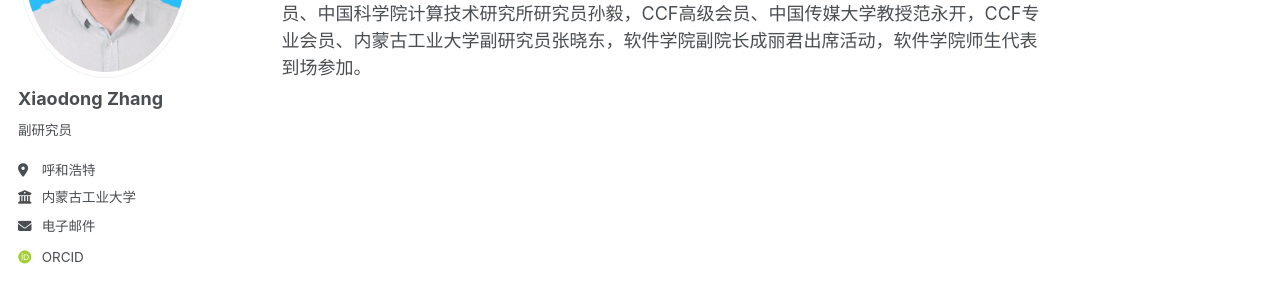
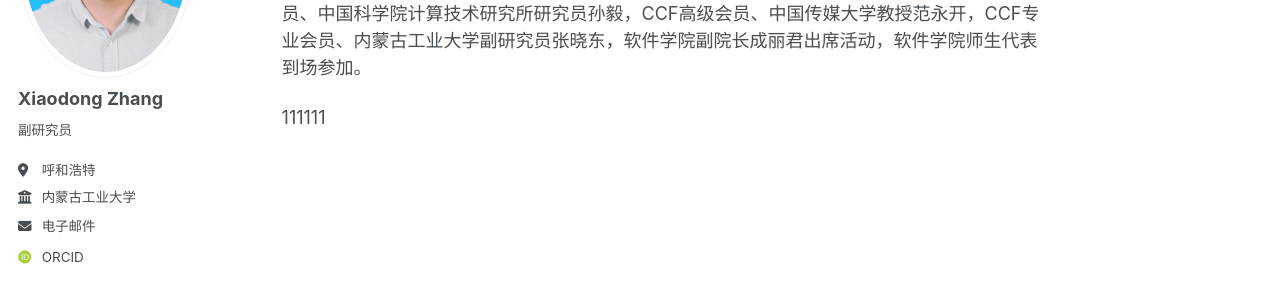
Before and after one commit to zhangxiaodong-imut/zhangxiaodong-imut.github.io, a Jekyll site: the page built from _talks/2024-CCF区块链专委走进山西农业大学.md, in a window 1280 px wide. Shown: the part 250-550 px from the top of the page. Built offline with Jekyll 4.4.1, drawn with Linux system fonts in a browser that asks for light colours; some web fonts are replaced.

Commit message:
Update talk.html

```diff
--- a/_layouts/talk.html
+++ b/_layouts/talk.html
@@ -41,7 +41,7 @@ layout: default
       {% endunless %}
 
       <section class="page__content" itemprop="text">
-        {{ content }}
+        {{ content }} 111111
         {% if page.link %}<div><a href="{{ page.link }}" class="btn">{{ site.data.ui-text[site.locale].ext_link_label | default: "Direct Link" }}</a></div>{% endif %}
       </section>
 
```
